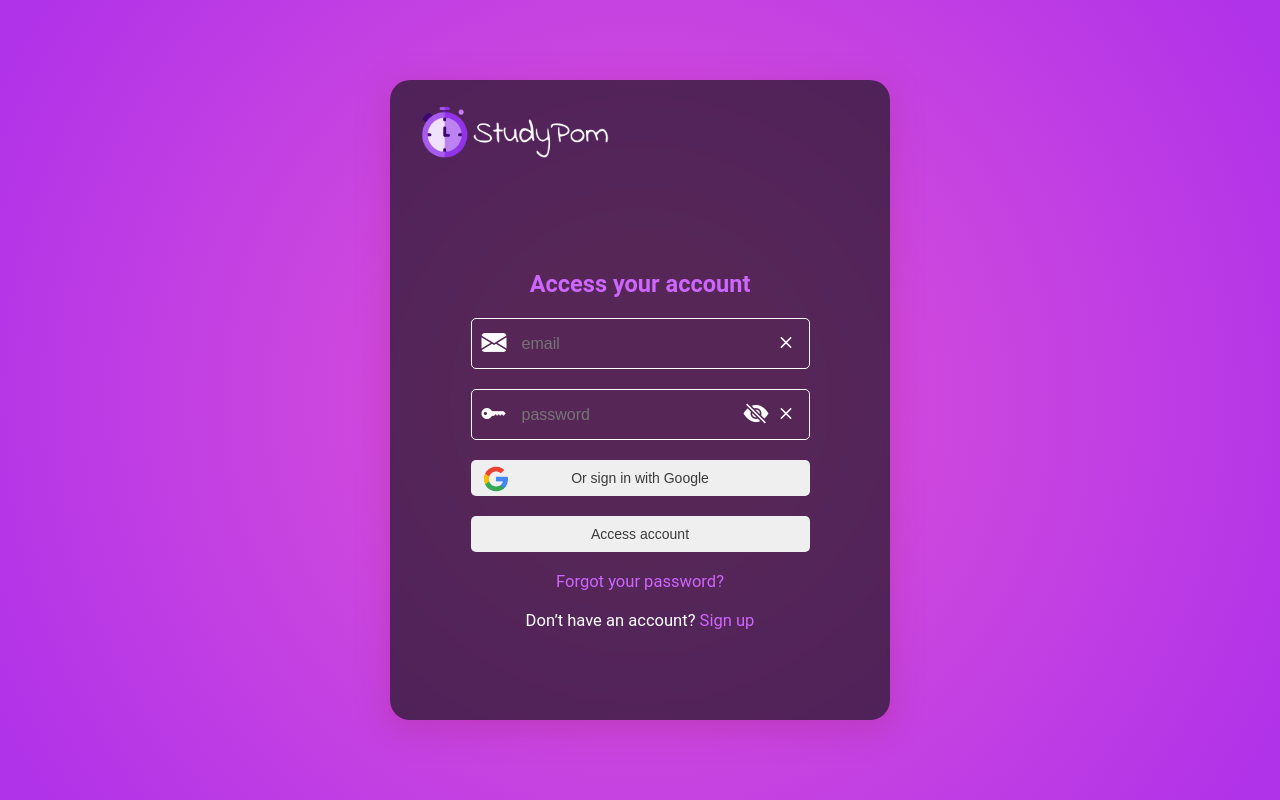
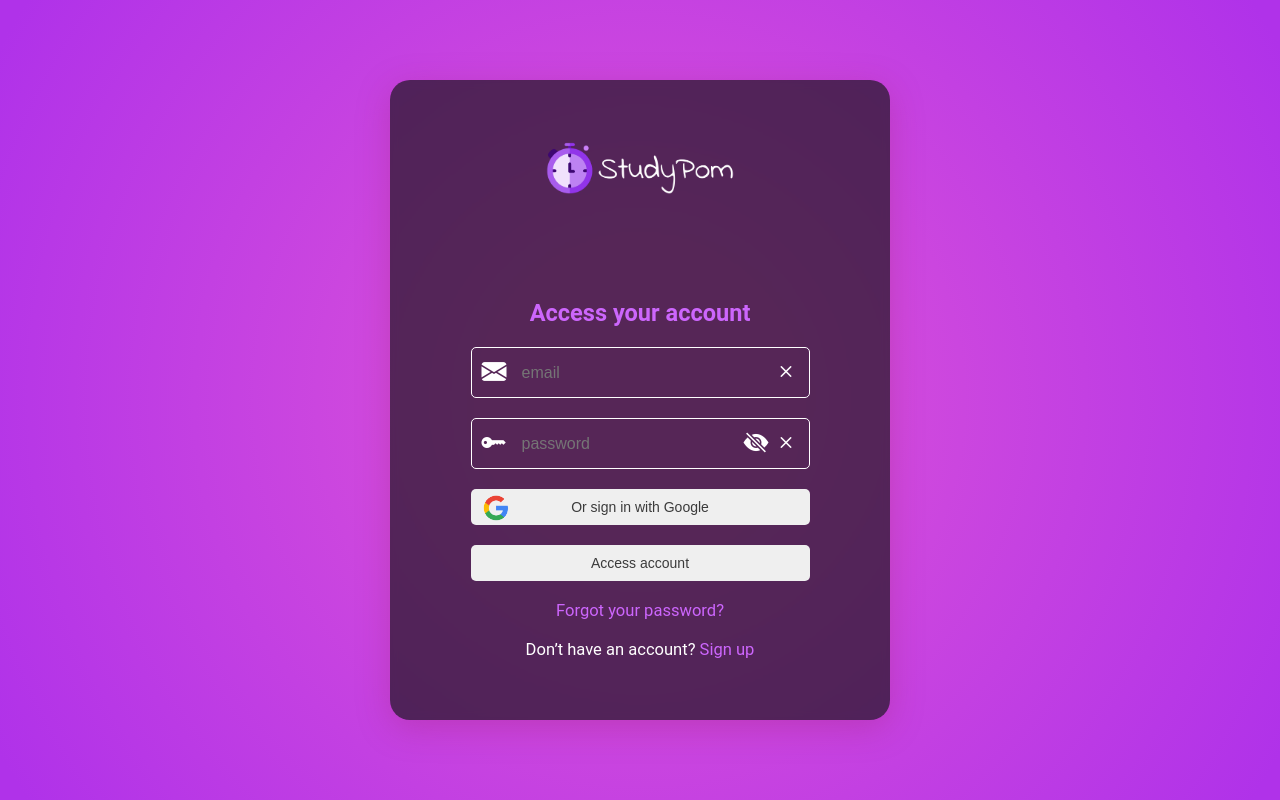
Before and after one commit to samuel-alves21/StudyPom, a React (Vite) app: page /StudyPom/login in a window 1280 px wide. Built offline with nearby package versions, Linux system fonts and the light colour scheme; no server answers.

Commit message:
fixing the form's  css

```diff
--- a/src/components/Form/index.tsx
+++ b/src/components/Form/index.tsx
@@ -134,7 +134,7 @@
   align-items: center;
   gap: var(--gap-1);
 
-  &:first-child {
+  #logo {
     position: ${({ isLogin }) => (isLogin ? 'initial' : 'absolute')};
 
     @media (max-width: ${breakpoints.laptop}) {
@@ -147,7 +147,7 @@
     justify-content: space-around;
     flex-direction: column-reverse;
 
-    &:first-child {
+    #logo {
       position: initial;
     }
   }
```
